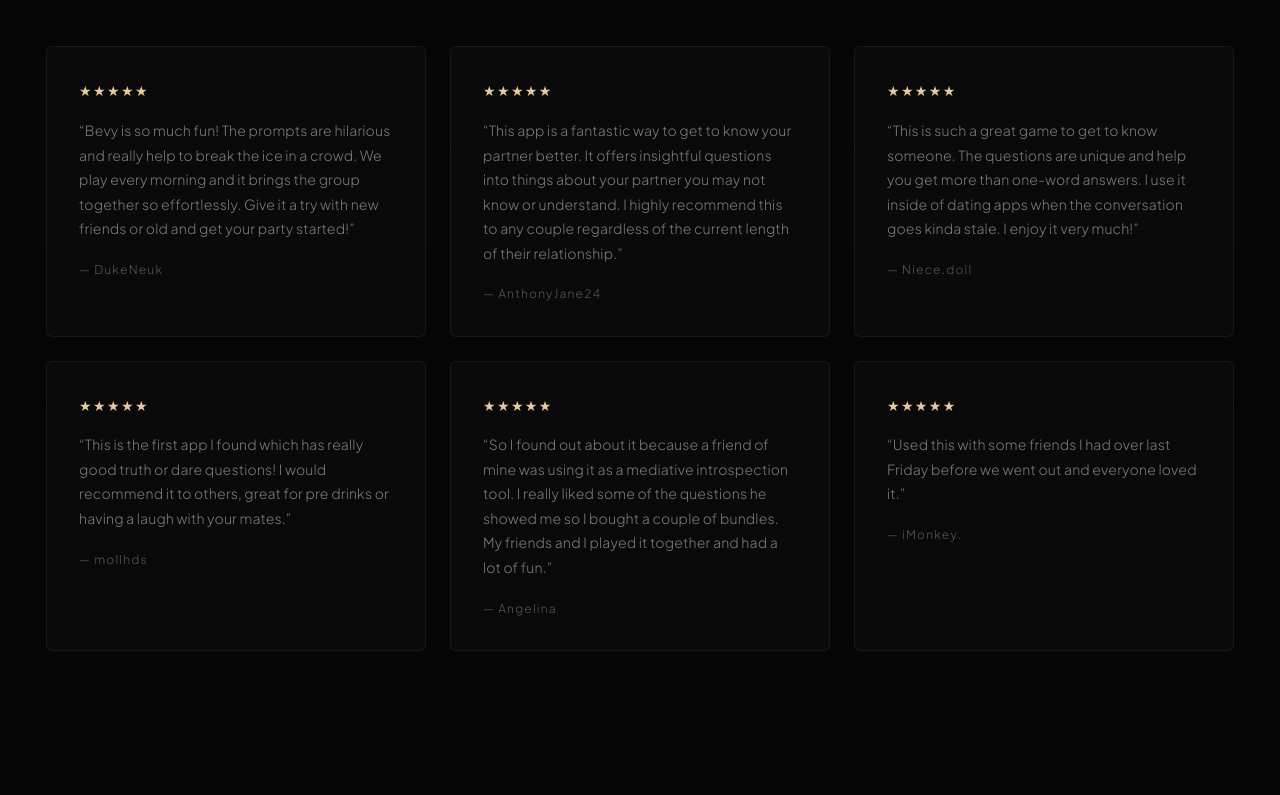
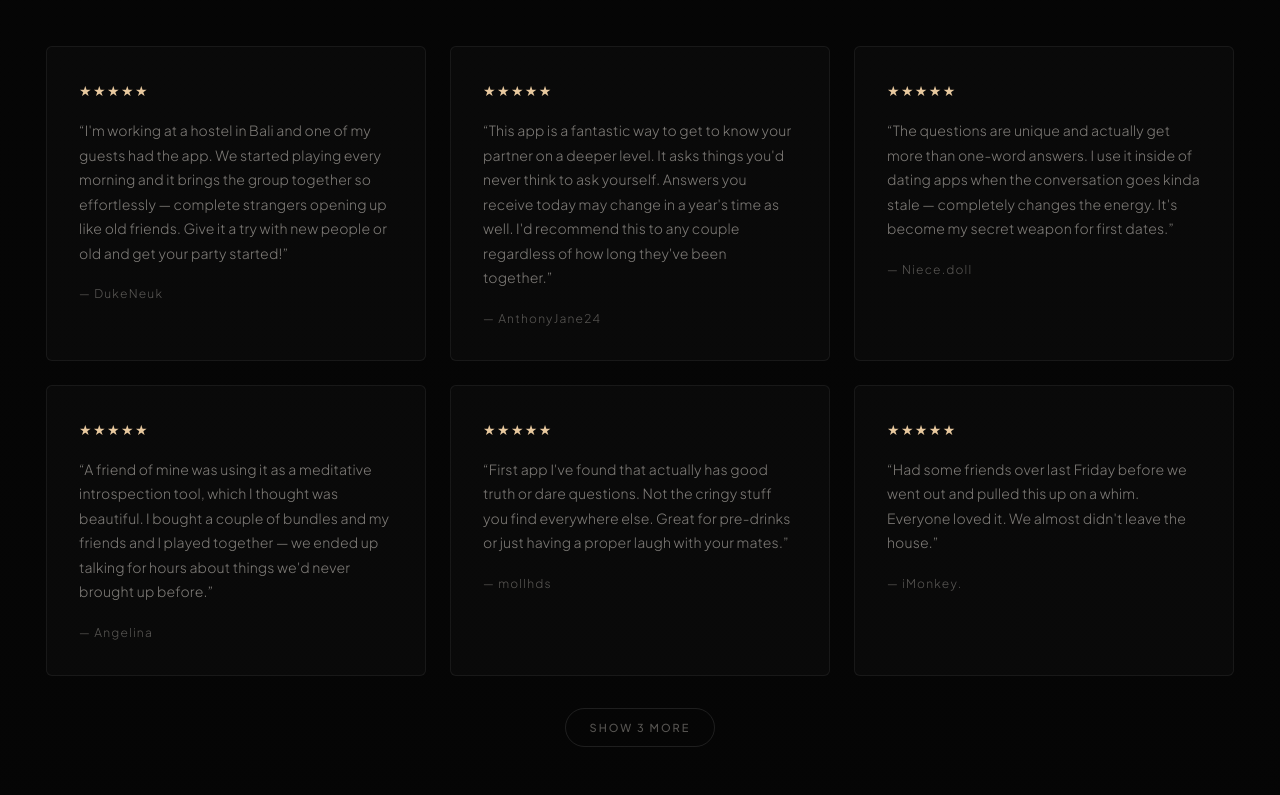
Before and after one commit to antujn/bevythewebsite, a Next.js app: page / in a window 1280 px wide. Shown: the part 7725-8520 px from the top of the page. Built offline with nearby package versions, Linux system fonts and the light colour scheme.

Commit message:
Expand reviews section: 9 reviews with show more toggle, restore full original text, diverse voices

```diff
--- a/src/app/globals.css
+++ b/src/app/globals.css
@@ -413,6 +413,25 @@
   color: var(--text-soft);
 }
 
+.review-toggle {
+  font-size: 11px;
+  font-weight: 500;
+  letter-spacing: 0.18em;
+  text-transform: uppercase;
+  color: var(--text-soft);
+  background: none;
+  border: 1px solid rgba(255, 255, 255, 0.1);
+  border-radius: 100px;
+  padding: 10px 24px;
+  cursor: pointer;
+  transition: color 200ms ease, border-color 200ms ease;
+}
+
+.review-toggle:hover {
+  color: var(--text-sub);
+  border-color: rgba(255, 255, 255, 0.2);
+}
+
 ::-webkit-scrollbar {
   width: 0;
   height: 0;
--- a/src/components/ReviewsSection.tsx
+++ b/src/components/ReviewsSection.tsx
@@ -1,31 +1,55 @@
+"use client";
+
+import { useState } from "react";
+
 const reviews = [
+  // Row 1 — diverse use cases, strongest voices
   {
     author: "DukeNeuk",
-    text: "Bevy is so much fun! The prompts are hilarious and really help to break the ice in a crowd. We play every morning and it brings the group together so effortlessly. Give it a try with new friends or old and get your party started!",
+    text: "I'm working at a hostel in Bali and one of my guests had the app. We started playing every morning and it brings the group together so effortlessly — complete strangers opening up like old friends. Give it a try with new people or old and get your party started!",
   },
   {
     author: "AnthonyJane24",
-    text: "This app is a fantastic way to get to know your partner better. It offers insightful questions into things about your partner you may not know or understand. I highly recommend this to any couple regardless of the current length of their relationship.",
+    text: "This app is a fantastic way to get to know your partner on a deeper level. It asks things you'd never think to ask yourself. Answers you receive today may change in a year's time as well. I'd recommend this to any couple regardless of how long they've been together.",
   },
   {
     author: "Niece.doll",
-    text: "This is such a great game to get to know someone. The questions are unique and help you get more than one-word answers. I use it inside of dating apps when the conversation goes kinda stale. I enjoy it very much!",
+    text: "The questions are unique and actually get more than one-word answers. I use it inside of dating apps when the conversation goes kinda stale — completely changes the energy. It's become my secret weapon for first dates.",
+  },
+  // Row 2 — more social proof, different angles
+  {
+    author: "Angelina",
+    text: "A friend of mine was using it as a meditative introspection tool, which I thought was beautiful. I bought a couple of bundles and my friends and I played together — we ended up talking for hours about things we'd never brought up before.",
   },
   {
     author: "mollhds",
-    text: "This is the first app I found which has really good truth or dare questions! I would recommend it to others, great for pre drinks or having a laugh with your mates.",
-  },
-  {
-    author: "Angelina",
-    text: "So I found out about it because a friend of mine was using it as a mediative introspection tool. I really liked some of the questions he showed me so I bought a couple of bundles. My friends and I played it together and had a lot of fun.",
+    text: "First app I've found that actually has good truth or dare questions. Not the cringy stuff you find everywhere else. Great for pre-drinks or just having a proper laugh with your mates.",
   },
   {
     author: "iMonkey.",
-    text: "Used this with some friends I had over last Friday before we went out and everyone loved it.",
+    text: "Had some friends over last Friday before we went out and pulled this up on a whim. Everyone loved it. We almost didn't leave the house.",
+  },
+  // Hidden row — overflow
+  {
+    author: "J.Reeves",
+    text: "We play this every time we travel together now. The Point Break bundle is perfect for road trips — it turns those long drives into actual conversations instead of everyone being on their phones.",
+  },
+  {
+    author: "sophiamtz",
+    text: "Downloaded this for a girls' night and now it's a staple. The questions hit different — they're thoughtful without being heavy. You learn things about people you thought you already knew everything about.",
+  },
+  {
+    author: "carter.wb",
+    text: "My therapist actually recommended something like this for our couples sessions. Bevy does it better than anything she suggested. The Significant Other bundle is genuinely well written.",
   },
 ];
 
+const VISIBLE_COUNT = 6;
+
 export default function ReviewsSection() {
+  const [expanded, setExpanded] = useState(false);
+  const visible = expanded ? reviews : reviews.slice(0, VISIBLE_COUNT);
+
   return (
     <section className="section-space">
       <div className="site-shell">
@@ -42,7 +66,7 @@
         </article>
 
         <div className="reviews-grid">
-          {reviews.map((review) => (
+          {visible.map((review) => (
             <blockquote key={review.author} className="review-card">
               <div className="review-stars">★★★★★</div>
               <p className="review-text">&ldquo;{review.text}&rdquo;</p>
@@ -50,6 +74,17 @@
             </blockquote>
           ))}
         </div>
+
+        {reviews.length > VISIBLE_COUNT && (
+          <div style={{ textAlign: "center", marginTop: 32 }}>
+            <button
+              onClick={() => setExpanded(!expanded)}
+              className="review-toggle"
+            >
+              {expanded ? "Show less" : `Show ${reviews.length - VISIBLE_COUNT} more`}
+            </button>
+          </div>
+        )}
       </div>
     </section>
   );
```
Also changed, not shown: 1 other file (tests, documents, lock files or other folders).
